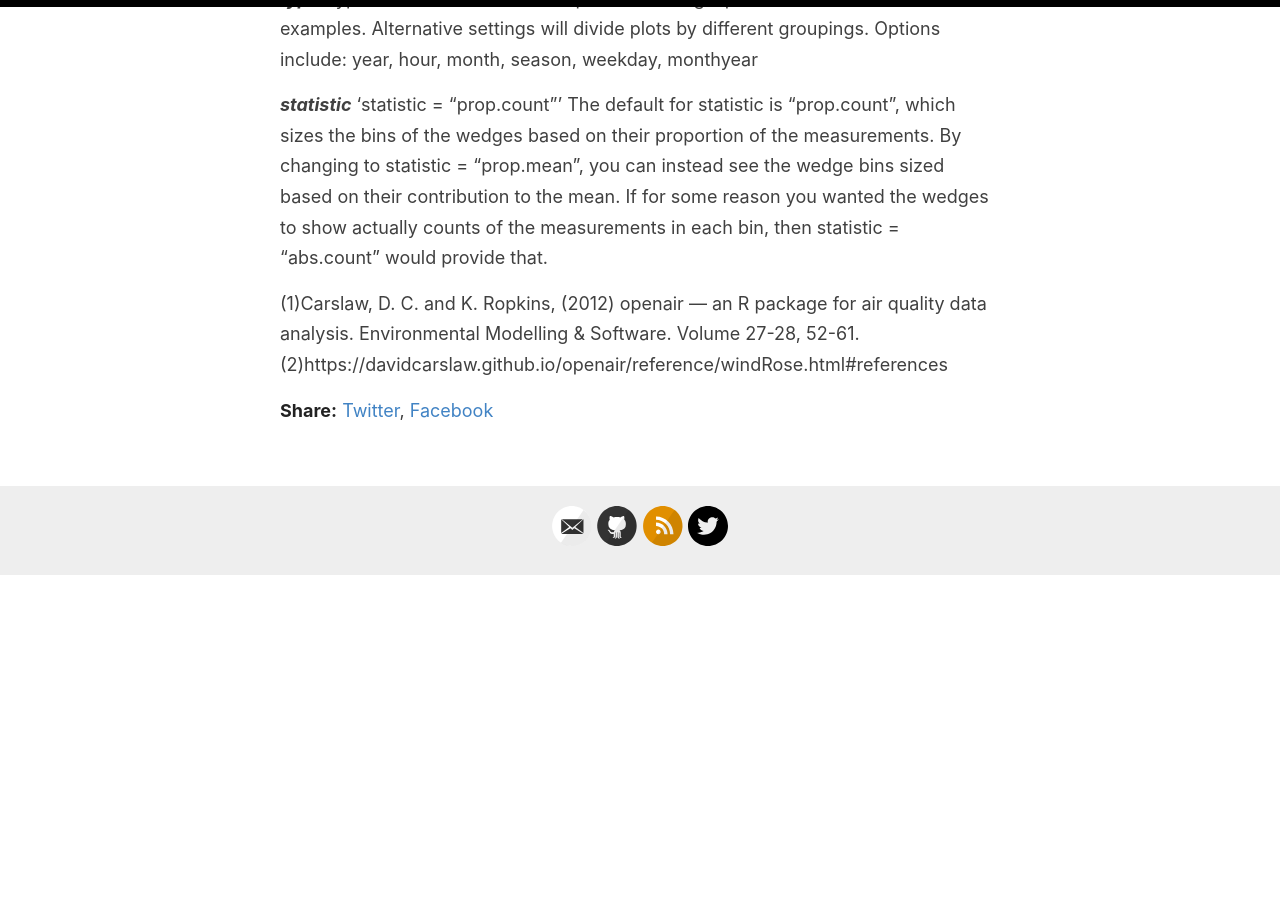
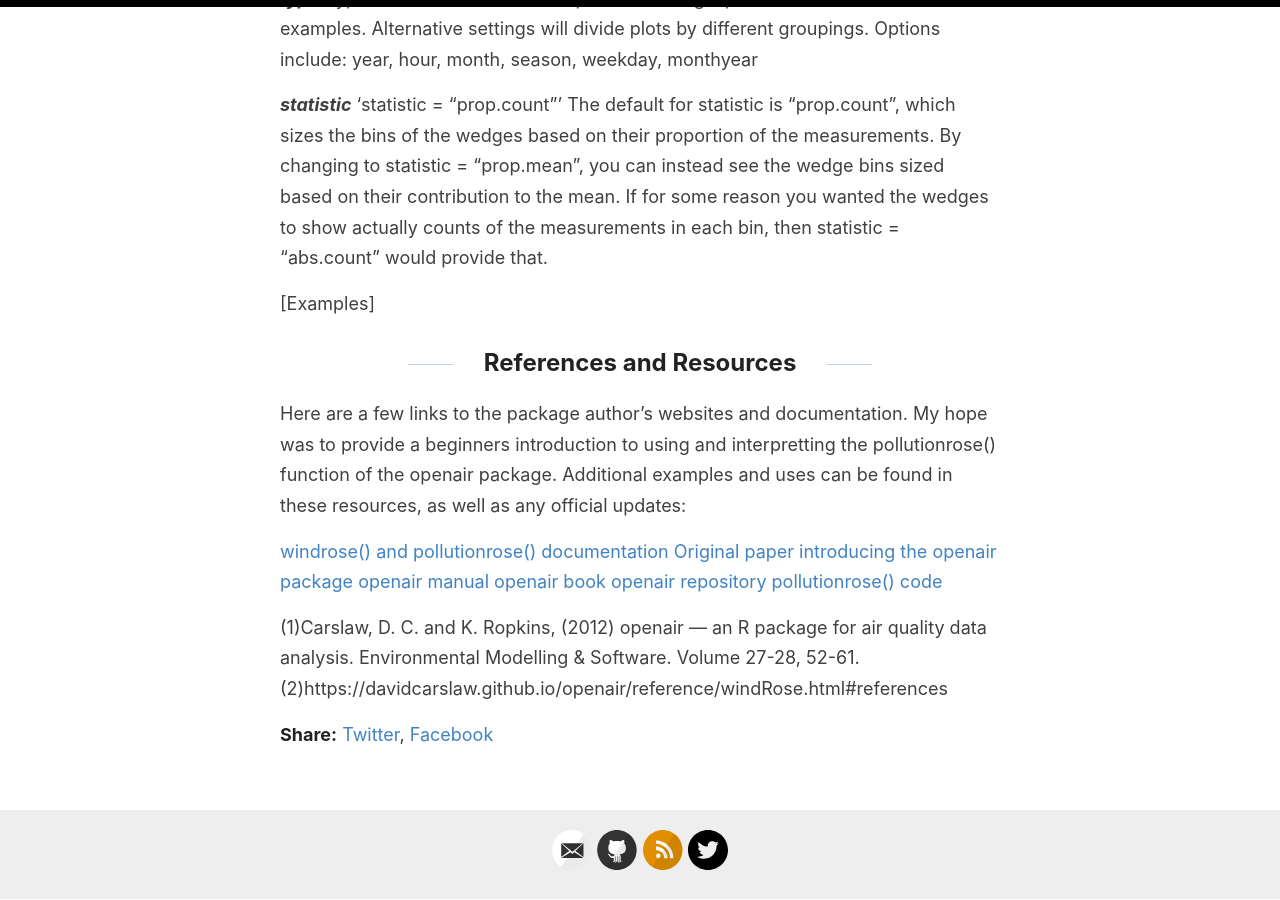
Before and after one commit to oroconnor/reverie, a Jekyll site: the page built from _posts/2020-12-29-pollutionrose.md, in a window 1280 px wide and 900 px high, scrolled down 4169 px. Built offline with Jekyll 4.4.1, drawn with Linux system fonts in a browser that asks for light colours; before the commit the page ends 4745 px from its top, so only the background shows below that.

Commit message:
Update 2020-12-29-pollutionrose.md

```diff
--- a/_posts/2020-12-29-pollutionrose.md
+++ b/_posts/2020-12-29-pollutionrose.md
@@ -91,8 +91,21 @@ pollutionrose() is a wrapper that uses windrose() function. So here are a few wi
 ***statistic*** 'statistic = "prop.count"' The default for statistic is "prop.count", which sizes the bins of the wedges based on their proportion of the measurements. By changing to statistic = "prop.mean", you can instead see the wedge bins sized based on their contribution to the mean. If for some reason you wanted the wedges to show actually counts of the measurements in each bin, then statistic = "abs.count" would provide that.
 
 
+[Examples]
 
 
+
+## References and Resources
+
+Here are a few links to the package author's websites and documentation. My hope was to provide a beginners introduction to using and interpretting the pollutionrose() function of the openair package. Additional examples and uses can be found in these resources, as well as any official updates:
+
+
+[windrose() and pollutionrose() documentation](https://davidcarslaw.github.io/openair/reference/windRose.html#details)
+[Original paper introducing the openair package](https://www.researchgate.net/publication/235961430_openair_---_An_R_package_for_air_quality_data_analysis)
+[openair manual](http://www.dca.iag.usp.br/material/ritaynoue/PAE/aula_R/apostilas/OpenAir_Manual.pdf)
+[openair book](https://bookdown.org/david_carslaw/openair/)
+[openair repository](https://github.com/davidcarslaw/openair)
+[pollutionrose() code](https://github.com/davidcarslaw/openair/blob/master/R/windRose.R)
 
 
 (1)Carslaw, D. C. and K. Ropkins, (2012) openair --- an R package for air quality data analysis. Environmental Modelling & Software. Volume 27-28, 52-61.
```
